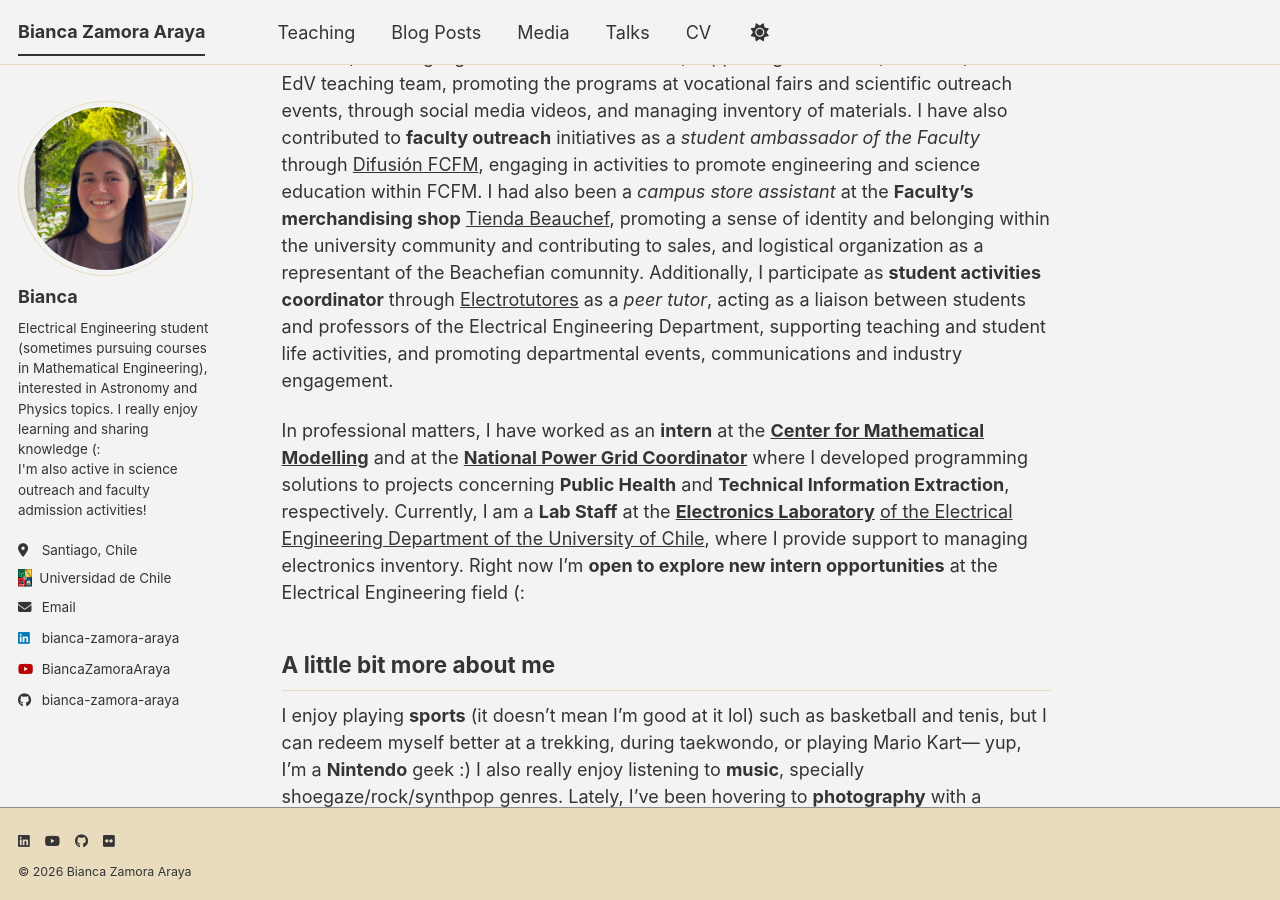
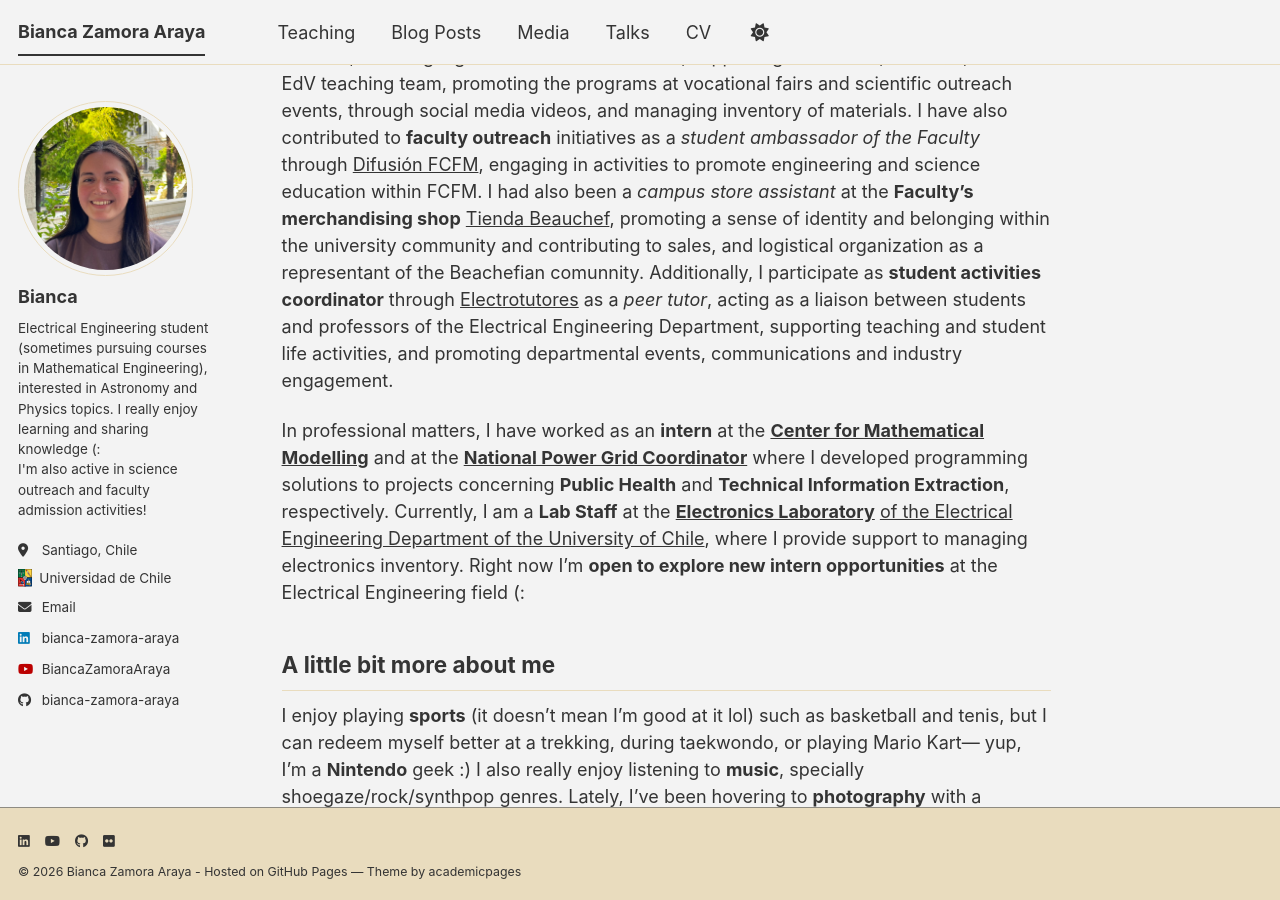
Before and after one commit to Bianca-Zamora-Araya/Bianca-Zamora-Araya.github.io, a Jekyll site: the page built from _pages/about.md, in a window 1280 px wide and 900 px high, scrolled down 606 px. Built offline with Jekyll 4.4.1, drawn with Linux system fonts in a browser that asks for light colours; a style sheet for code colours, icons or effects is not loaded.

Commit message:
Update footer.html

```diff
--- a/_includes/footer.html
+++ b/_includes/footer.html
@@ -50,5 +50,5 @@
 </div>
 
 <div class="page__footer-copyright">
-  &copy; {{ site.time | date: '%Y' }} {{ site.name | default: site.title }}<br />
+  &copy; {{ site.time | date: '%Y' }} {{ site.name | default: site.title }} - Hosted on GitHub Pages — Theme by academicpages<br />
 </div>
```
